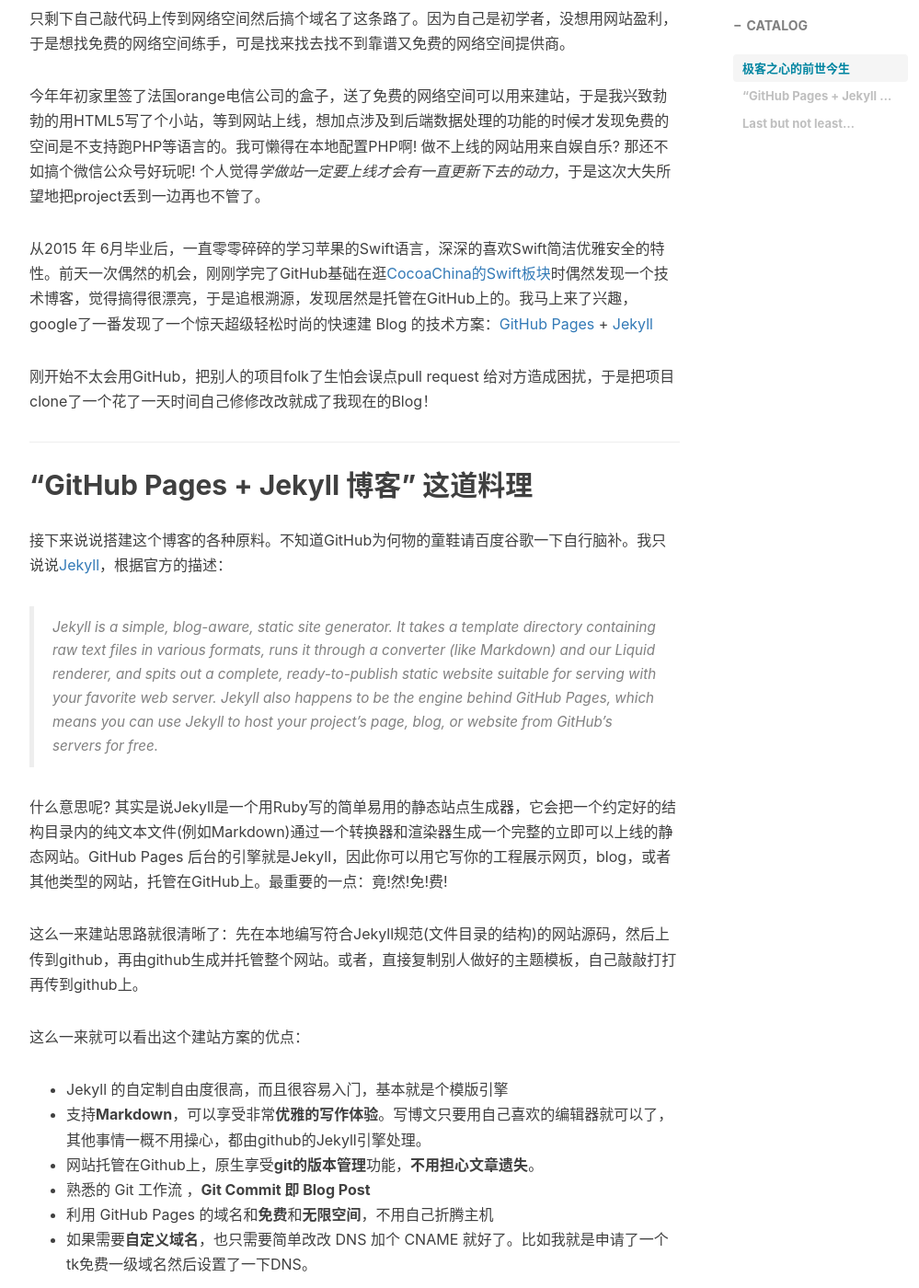
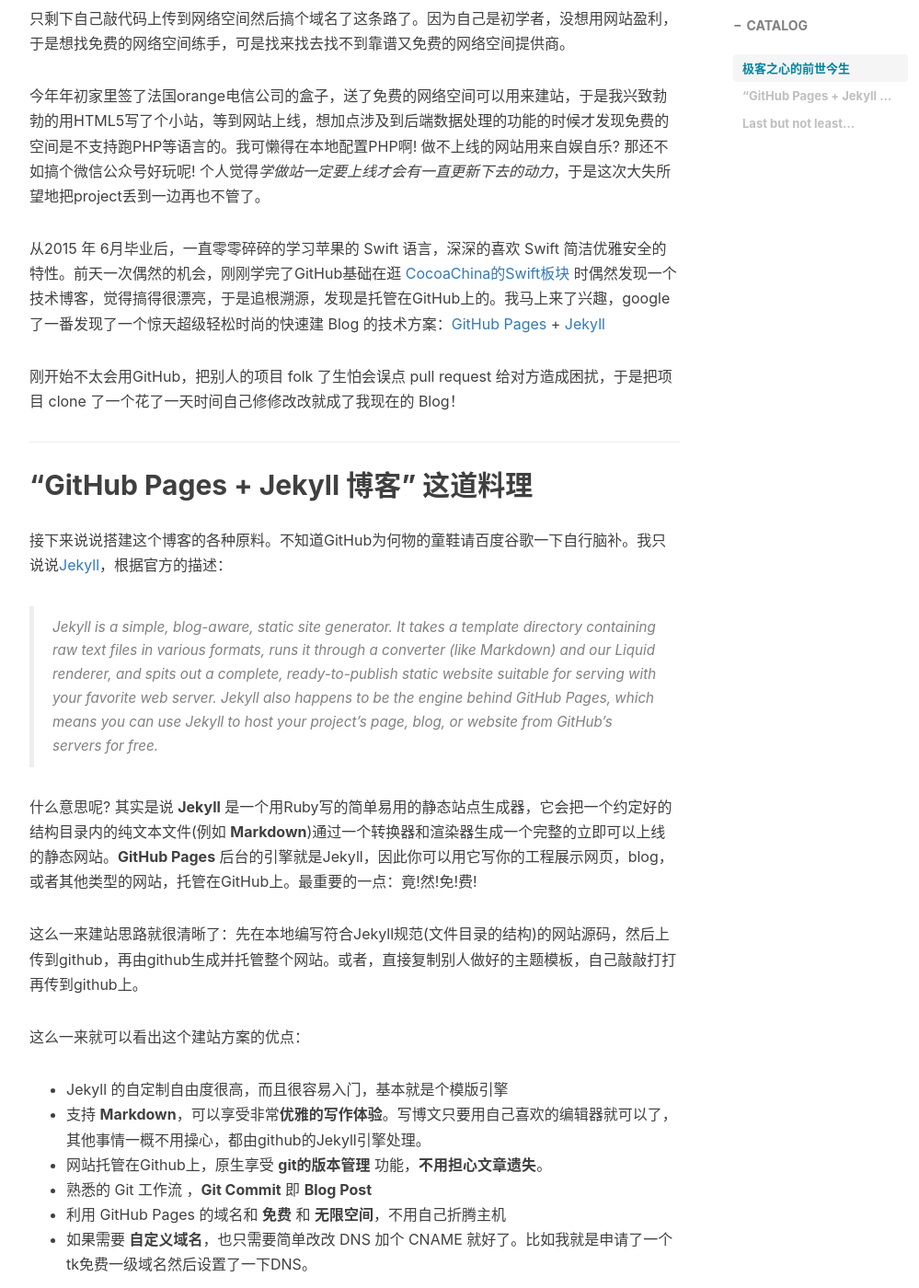
Before and after one commit to theowu/theowu.github.io, a Jekyll site: the page built from _posts/2016-08-16-hello-2016.markdown, in a window 1280 px wide and 1400 px high, scrolled down 1168 px. Shown: the whole window at 92% size, without its empty margins (233-1232 px from the left). Built offline with Jekyll 4.4.1, drawn with Linux system fonts in a browser that asks for light colours; nearby versions of some CDN libraries; comment, search, counter and statistics services are not loaded; some of the changed text lies outside the part shown.

Commit message:
update content

```diff
--- a/_posts/2016-08-16-hello-2016.markdown
+++ b/_posts/2016-08-16-hello-2016.markdown
@@ -18,17 +18,17 @@
 
 [你也可以戳我 👉 跳过废话，直接看技术实现](#build)
 
-博文的标题不应该叫Hello 2016的，因为在键盘上敲下这些文字时，已经2016 年 8月中旬了，Theo在法国留学生活快要满七个年头了。之所以想对2016说Hello是因为-总算有个地方可以好好写点东西了!
+博文的标题不应该叫 Hello 2016 的，因为在键盘上敲下这些文字时，已经2016 年 8月中旬了，Theo在法国留学生活快要满七个年头了。之所以想对2016说Hello是因为-总算有个地方可以好好写点东西了!
 
-我的学生生涯比较复杂：两年电气工程及工业信息化学士，一年对外法语教学方向语言科学学士，两年法语传播硕士。技术也好，人文科学也罢，我似乎总能感受到一颗对折腾又喜又怕的geek之心在跳腾。。。作为一个准程序员，早在2013年就想过闲暇时写写技术博客，或者自言自语聊聊人生，亦或者记记笔记也好。看过[worldpress](http://www.wordpress.com)建站教程，自己在[w3schools](http://www.w3schools.com)上学过HTML5和一点JS，大众博客程序虽然让你免费无代码建站，可是界面可定制性太低了，给分配的免费域名真心太丑太难记。上网查资料经常接触[简书](http://www.jianshu.com)，的确是个简洁优雅的博客平台，再加上支持markdown标记语言，果断注册了账号，最后发现中国的用户实在太多了，有些时候还是想一个人静静(其实是想装B吧喂)，再者可定制性低，觉得不好玩，因此也就没po什么文章，账号一直荒芜着。
+我的学生生涯比较复杂：两年**电气工程及工业信息化学士**，一年**对外法语教学方向语言科学学士**，两年**法语传播硕士**。技术也好，人文科学也罢，我似乎总能感受到一颗对折腾又喜又怕的geek之心在跳腾。。。作为一个准程序员，早在2013年就想过闲暇时写写技术博客，或者自言自语聊聊人生，亦或者记记笔记也好。看过 [worldpress](http://www.wordpress.com) 建站教程，自己在 [w3schools](http://www.w3schools.com) 上学过HTML5和一点JS，大众博客程序虽然让你免费无代码建站，可是界面可定制性太低了，给分配的免费域名真心太丑太难记。上网查资料经常接触 [简书](http://www.jianshu.com)，的确是个简洁优雅的博客平台，再加上支持markdown标记语言，果断注册了账号，最后发现中国的用户实在太多了，有些时候还是想一个人静静(其实是想装B吧喂)，再者可定制性低，觉得不好玩，因此也就没po什么文章，账号一直荒芜着。
 
 只剩下自己敲代码上传到网络空间然后搞个域名了这条路了。因为自己是初学者，没想用网站盈利，于是想找免费的网络空间练手，可是找来找去找不到靠谱又免费的网络空间提供商。
 
 今年年初家里签了法国orange电信公司的盒子，送了免费的网络空间可以用来建站，于是我兴致勃勃的用HTML5写了个小站，等到网站上线，想加点涉及到后端数据处理的功能的时候才发现免费的空间是不支持跑PHP等语言的。我可懒得在本地配置PHP啊! 做不上线的网站用来自娱自乐? 那还不如搞个微信公众号好玩呢! 个人觉得*学做站一定要上线才会有一直更新下去的动力*，于是这次大失所望地把project丢到一边再也不管了。
 
-从2015 年 6月毕业后，一直零零碎碎的学习苹果的Swift语言，深深的喜欢Swift简洁优雅安全的特性。前天一次偶然的机会，刚刚学完了GitHub基础在逛[CocoaChina的Swift板块](http://www.cocoachina.com/swift)时偶然发现一个技术博客，觉得搞得很漂亮，于是追根溯源，发现居然是托管在GitHub上的。我马上来了兴趣，google了一番发现了一个惊天超级轻松时尚的快速建 Blog 的技术方案：[GitHub Pages](https://pages.github.com/) + [Jekyll](http://jekyllrb.com/)
+从2015 年 6月毕业后，一直零零碎碎的学习苹果的 Swift 语言，深深的喜欢 Swift 简洁优雅安全的特性。前天一次偶然的机会，刚刚学完了GitHub基础在逛 [CocoaChina的Swift板块](http://www.cocoachina.com/swift) 时偶然发现一个技术博客，觉得搞得很漂亮，于是追根溯源，发现是托管在GitHub上的。我马上来了兴趣，google了一番发现了一个惊天超级轻松时尚的快速建 Blog 的技术方案：[GitHub Pages](https://pages.github.com/) + [Jekyll](http://jekyllrb.com/)
 
-刚开始不太会用GitHub，把别人的项目folk了生怕会误点pull request 给对方造成困扰，于是把项目clone了一个花了一天时间自己修修改改就成了我现在的Blog！
+刚开始不太会用GitHub，把别人的项目 folk 了生怕会误点 pull request 给对方造成困扰，于是把项目 clone 了一个花了一天时间自己修修改改就成了我现在的 Blog！
 
 <p id = "build"></p>
 ---
@@ -37,20 +37,20 @@
 
 接下来说说搭建这个博客的各种原料。不知道GitHub为何物的童鞋请百度谷歌一下自行脑补。我只说说[Jekyll](http://jekyllrb.com/)，根据官方的描述：
 
-> Jekyll is a simple, blog-aware, static site generator. It takes a template directory containing raw text files in various formats, runs it through a converter (like *Markdown*) and our *Liquid* renderer, and spits out a complete, ready-to-publish static website suitable for serving with your favorite web server. Jekyll also happens to be the engine behind *GitHub Pages*, which means you can use Jekyll to host your project’s page, blog, or website from GitHub’s servers for free.
+> Jekyll is a simple, blog-aware, static site generator. It takes a template directory containing raw text files in various formats, runs it through a converter (like Markdown) and our Liquid renderer, and spits out a complete, ready-to-publish static website suitable for serving with your favorite web server. Jekyll also happens to be the engine behind GitHub Pages, which means you can use Jekyll to host your project’s page, blog, or website from GitHub’s servers for free.
 
-什么意思呢? 其实是说Jekyll是一个用Ruby写的简单易用的静态站点生成器，它会把一个约定好的结构目录内的纯文本文件(例如Markdown)通过一个转换器和渲染器生成一个完整的立即可以上线的静态网站。GitHub Pages 后台的引擎就是Jekyll，因此你可以用它写你的工程展示网页，blog，或者其他类型的网站，托管在GitHub上。最重要的一点：竟!然!免!费!
+什么意思呢? 其实是说 **Jekyll** 是一个用Ruby写的简单易用的静态站点生成器，它会把一个约定好的结构目录内的纯文本文件(例如 **Markdown**)通过一个转换器和渲染器生成一个完整的立即可以上线的静态网站。**GitHub Pages** 后台的引擎就是Jekyll，因此你可以用它写你的工程展示网页，blog，或者其他类型的网站，托管在GitHub上。最重要的一点：竟!然!免!费!
 
 这么一来建站思路就很清晰了：先在本地编写符合Jekyll规范(文件目录的结构)的网站源码，然后上传到github，再由github生成并托管整个网站。或者，直接复制别人做好的主题模板，自己敲敲打打再传到github上。
 
 这么一来就可以看出这个建站方案的优点：
 
 * Jekyll 的自定制自由度很高，而且很容易入门，基本就是个模版引擎
-* 支持**Markdown**，可以享受非常**优雅的写作体验**。写博文只要用自己喜欢的编辑器就可以了，其他事情一概不用操心，都由github的Jekyll引擎处理。
-* 网站托管在Github上，原生享受**git的版本管理**功能，**不用担心文章遗失**。
-* 熟悉的 Git 工作流 ，**Git Commit 即 Blog Post**
-* 利用 GitHub Pages 的域名和**免费**和**无限空间**，不用自己折腾主机
-* 如果需要**自定义域名**，也只需要简单改改 DNS 加个 CNAME 就好了。比如我就是申请了一个tk免费一级域名然后设置了一下DNS。
+* 支持 **Markdown**，可以享受非常**优雅的写作体验**。写博文只要用自己喜欢的编辑器就可以了，其他事情一概不用操心，都由github的Jekyll引擎处理。
+* 网站托管在Github上，原生享受 **git的版本管理** 功能，**不用担心文章遗失**。
+* 熟悉的 Git 工作流 ，**Git Commit** 即 **Blog Post**
+* 利用 GitHub Pages 的域名和 **免费** 和 **无限空间**，不用自己折腾主机
+* 如果需要 **自定义域名**，也只需要简单改改 DNS 加个 CNAME 就好了。比如我就是申请了一个tk免费一级域名然后设置了一下DNS。
 
 有这么多优点必然也是有些不足的：
 
@@ -69,15 +69,15 @@
 **重点**来了，由于jekyll是**Ruby**写的，所以必须先安装Ruby，好在Mac机这种编程神器的macOS系统原生就安装了Ruby，不信你可以在命令行运行 `ruby -v`。
 
 我是OS X EI Capitan 10.11.6 的系统，预装了Ruby 2.0.0，经过测试发现安装jekyll时会报错：
+
 > "You don't have write permissions for the /Library/Ruby/Gems/2.0.0 directory jekyll"
 
 其实不是有些外国网友说的sudo不sudo的权限问题，我估计可能是Ruby版本的问题，写这篇博文的时候稳定版的版本号已经更新到2.3.0了。
-
 ![](http://theowu.tk/img/in-post/ruby-version.jpg)
-
 于是查到要用[RVM(Ruby Version Manager)](https://rvm.io/rvm/install)更新Ruby版本。
 
 要安装RVM，在terminal里输入如下代码：
+
 	\curl -sSL https://get.rvm.io | bash -s stable --ruby
 
 后面按提示来，又要求安装[Homebrew](http://brew.sh/index_zh-cn.html)，好吧，科普一下，Homebrew是类似于Linux中APT、Yum等的软件包管理系统，同类工具有MacPorts、Fink等。这时候命令行问你是否要安装到usr/local/目录下，好吧查了一下资料，确实是[Homebrew官方开发文档](https://github.com/Homebrew/brew/blob/master/share/doc/homebrew/Installation.md)推荐的安装目录，于是按下回车键一路安装。
@@ -92,16 +92,16 @@
 
 最后就进入了耗时最长的**做图、写字**阶段，也算是进入了**写博客**的正轨，
 
-博文是用markdown写的，markdown很好上手，想学习的戳👉这个[Markdown语法说明](http://wowubuntu.com/markdown/#philosophy)。由于markdown兼容HTML5所以你不仅可以随便用自己喜欢的文档编辑器而且还可以在md文件内用HTML5代码! 最后，编辑好的md文件命名成yyyy-mm-dd-post-name.md的格式，例如2016-08-15-hello-2016.markdown，文件后缀名也可以是txt啊，html啊，md等等，取决于你想用什么格式写你的博文。然后把写好的文件放进网站根目录的_posts文件夹内，用git commit一下，博文就上线了!
+博文是用markdown写的，markdown很好上手，想学习的戳👉这个[Markdown语法说明](http://wowubuntu.com/markdown/#philosophy)。由于**markdown**兼容**HTML5**所以你不仅可以随便用自己喜欢的文档编辑器而且还可以在md文件内用HTML5代码! 最后，编辑好的md文件命名成yyyy-mm-dd-post-name.md的格式，例如2016-08-15-hello-2016.markdown，文件后缀名也可以是txt啊，html啊，md等等，取决于你想用什么格式写你的博文。然后把写好的文件放进网站根目录的_posts文件夹内，用git commit一下，博文就上线了!
 
 ## Last but not least...
 
-这个博客诞生于个人兴趣以及一个穷人的极客之心(不过，正如热血高校里芹泽多摩雄说的一样：穷人很强😂)。虽然是套用了别人的开源模板，不过在折腾与爬坑的过程中准程序员的经验和等级不知道上升了多少呢😎。
+这个博客诞生于**个人兴趣**以及一个穷人的**极客之心** (不过，正如热血高校里芹泽多摩雄说的一样：穷人很强 😂)。虽然是套用了别人的开源模板，不过在折腾与爬坑的过程中准程序员的经验和等级不知道上升了多少呢😎。
 
 Git，Jekyll，markdown，yaml，RVM，hombrew，这些都是我两天前闻所未闻的概念，在两天的折腾中似乎都融入了我的血液。所以如果你对一件事感兴趣，去做吧，**不要放弃**，你在网上可以找到所有你需要的帮助资源，他们就在那里，只是需要你去**细心甄别**。我希望在自己的技术水平提高后能够给这个博客增加一些其他的炫酷功能。
 
 如果你恰好逛到了这里，希望你能喜欢这个博客主题，也希望和你一起进步。
 
-2016，希望你也遇见更好的自己。
+**2016，希望你也遇见更好的自己**。
 
 —— Théo 于 2016.08.16
```
